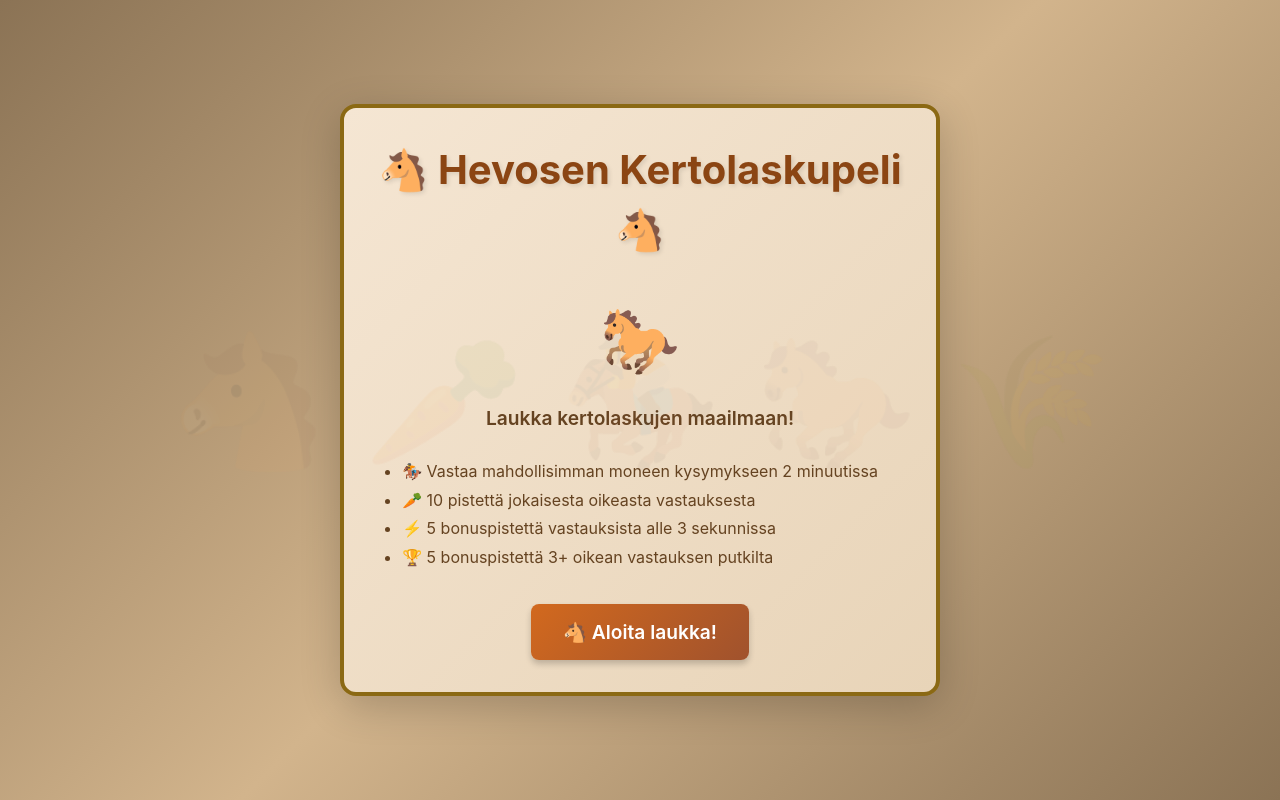
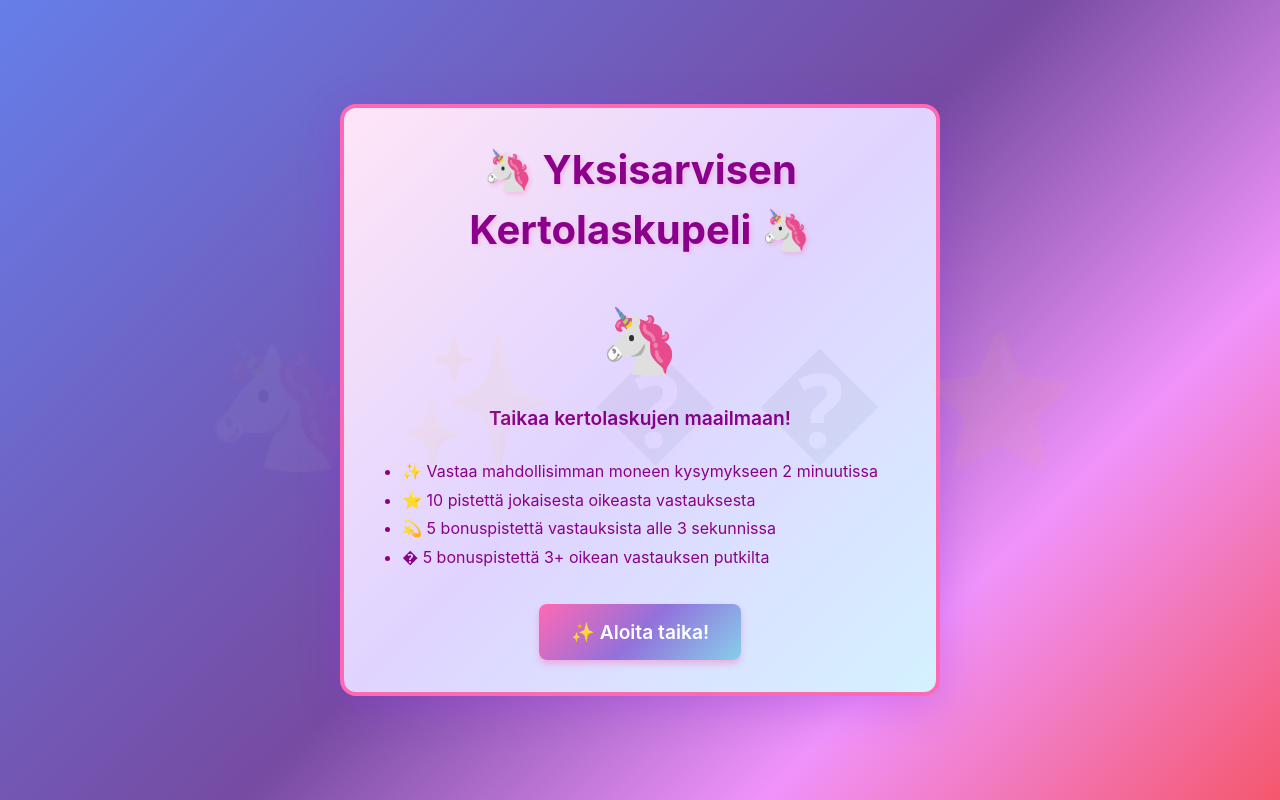
Before and after one commit to aseppala/kertolaskupeli, a Vue app: page / in a window 1280 px wide. Built offline with nearby package versions, Linux system fonts and the light colour scheme.

Commit message:
feat(theme): replace horse theme with unicorn theme

```diff
--- a/src/App.vue
+++ b/src/App.vue
@@ -29,12 +29,16 @@
 
 function playCorrectSound() {
   correctSound.currentTime = 0
-  correctSound.play().catch(() => {}) // Ignore errors if autoplay is blocked
+  correctSound.volume = 0.4
+  correctSound.src = 'https://assets.mixkit.co/active_storage/sfx/1435/1435-preview.mp3' // Magical sparkle
+  correctSound.play().catch(() => {})
 }
 
 function playIncorrectSound() {
   incorrectSound.currentTime = 0
-  incorrectSound.play().catch(() => {}) // Ignore errors if autoplay is blocked
+  incorrectSound.volume = 0.4
+  incorrectSound.src = 'https://assets.mixkit.co/active_storage/sfx/2577/2577-preview.mp3' // Wrong buzzer
+  incorrectSound.play().catch(() => {})
 }
 
 const correctAnswer = computed(() => num1.value * num2.value)
@@ -105,11 +109,11 @@
     // Streak bonus
     if (currentStreak.value >= STREAK_THRESHOLD) {
       points += STREAK_BONUS
-      feedback.value = `🐴 Oikein! +${points} p (Putki: ${currentStreak.value}) 🏇`
+      feedback.value = `🦄 Oikein! +${points} p (Putki: ${currentStreak.value}) ✨`
     } else if (responseTime < SPEED_BONUS_THRESHOLD) {
-      feedback.value = `🐴 Oikein! +${points} p (Nopea kuin hevonen!) 🏇`
+      feedback.value = `🦄 Oikein! +${points} p (Salamannopea!) 💫`
     } else {
-      feedback.value = `🐴 Oikein! +${points} p`
+      feedback.value = `🦄 Oikein! +${points} p ⭐`
     }
 
     score.value += points
@@ -117,7 +121,7 @@
   } else {
     currentStreak.value = 0
     playIncorrectSound()
-    feedback.value = `🐴 Väärin! Oikea vastaus oli ${correctAnswer.value}`
+    feedback.value = `🦄 Väärin! Oikea vastaus oli ${correctAnswer.value} 💔`
   }
 
   setTimeout(() => {
@@ -145,18 +149,18 @@
 
 <template>
   <div class="game-container">
-    <h1>🐴 Hevosen Kertolaskupeli 🐴</h1>
+    <h1>🦄 Yksisarvisen Kertolaskupeli 🦄</h1>
 
     <div v-if="gameState === 'idle'" class="start-screen">
-      <div class="horse-emoji">🐎</div>
-      <p>Laukka kertolaskujen maailmaan!</p>
+      <div class="horse-emoji">🦄</div>
+      <p>Taikaa kertolaskujen maailmaan!</p>
       <ul>
-        <li>🏇 Vastaa mahdollisimman moneen kysymykseen 2 minuutissa</li>
-        <li>🥕 {{ BASE_POINTS }} pistettä jokaisesta oikeasta vastauksesta</li>
-        <li>⚡ {{ SPEED_BONUS_POINTS }} bonuspistettä vastauksista alle {{ SPEED_BONUS_THRESHOLD }} sekunnissa</li>
-        <li>🏆 {{ STREAK_BONUS }} bonuspistettä {{ STREAK_THRESHOLD }}+ oikean vastauksen putkilta</li>
+        <li>✨ Vastaa mahdollisimman moneen kysymykseen 2 minuutissa</li>
+        <li>⭐ {{ BASE_POINTS }} pistettä jokaisesta oikeasta vastauksesta</li>
+        <li>💫 {{ SPEED_BONUS_POINTS }} bonuspistettä vastauksista alle {{ SPEED_BONUS_THRESHOLD }} sekunnissa</li>
+        <li>� {{ STREAK_BONUS }} bonuspistettä {{ STREAK_THRESHOLD }}+ oikean vastauksen putkilta</li>
       </ul>
-      <button @click="startGame" class="btn-primary">🐴 Aloita laukka!</button>
+      <button @click="startGame" class="btn-primary">✨ Aloita taika!</button>
     </div>
 
     <div v-if="gameState === 'playing'" class="game-screen">
@@ -166,15 +170,15 @@
           <span class="stat-value">{{ formattedTime }}</span>
         </div>
         <div class="stat">
-          <span class="stat-label">🥕 Pisteet:</span>
+          <span class="stat-label">⭐ Pisteet:</span>
           <span class="stat-value">{{ score }}</span>
         </div>
         <div class="stat">
-          <span class="stat-label">✅ Oikein:</span>
+          <span class="stat-label">✨ Oikein:</span>
           <span class="stat-value">{{ correctAnswers }}</span>
         </div>
         <div class="stat">
-          <span class="stat-label">🏆 Putki:</span>
+          <span class="stat-label">� Putki:</span>
           <span class="stat-value" :class="{ 'streak-active': currentStreak >= STREAK_THRESHOLD }">
             {{ currentStreak }}
           </span>
@@ -203,21 +207,21 @@
         </button>
       </div>
 
-      <div v-if="feedback" class="feedback" :class="{ 'correct': feedback.includes('🐴') && feedback.includes('Oikein'), 'incorrect': feedback.includes('🐴') && feedback.includes('Väärin') }">
+      <div v-if="feedback" class="feedback" :class="{ 'correct': feedback.includes('🦄') && feedback.includes('Oikein'), 'incorrect': feedback.includes('🦄') && feedback.includes('Väärin') }">
         {{ feedback }}
       </div>
     </div>
 
     <div v-if="gameState === 'finished'" class="finish-screen">
-      <div class="horse-emoji">🏇</div>
-      <h2>Maali saavutettu! 🎉</h2>
+      <div class="horse-emoji">🦄</div>
+      <h2>Taika onnistui! �</h2>
       <div class="final-stats">
         <div class="final-stat">
-          <span class="final-stat-label">🥕 Lopulliset pisteet:</span>
+          <span class="final-stat-label">⭐ Lopulliset pisteet:</span>
           <span class="final-stat-value">{{ score }}</span>
         </div>
         <div class="final-stat">
-          <span class="final-stat-label">✅ Oikeat vastaukset:</span>
+          <span class="final-stat-label">✨ Oikeat vastaukset:</span>
           <span class="final-stat-value">{{ correctAnswers }}</span>
         </div>
         <div class="final-stat">
@@ -225,7 +229,7 @@
           <span class="final-stat-value">{{ correctAnswers > 0 ? (score / correctAnswers).toFixed(1) : 0 }}</span>
         </div>
       </div>
-      <button @click="startGame" class="btn-primary">🐴 Laukka uudelleen!</button>
+      <button @click="startGame" class="btn-primary">✨ Taika uudelleen!</button>
     </div>
   </div>
 </template>
@@ -236,17 +240,17 @@
   margin: 0 auto;
   padding: 2rem;
   text-align: center;
-  background: linear-gradient(135deg, #f5e6d3 0%, #e8d4b8 100%);
+  background: linear-gradient(135deg, #FFE5F7 0%, #E0D4FF 50%, #D4F1FF 100%);
   border-radius: 16px;
-  box-shadow: 0 10px 40px rgba(0, 0, 0, 0.2);
-  border: 4px solid #8b6914;
+  box-shadow: 0 10px 40px rgba(138, 43, 226, 0.3);
+  border: 4px solid #FF69B4;
 }
 
 h1 {
   font-size: 2.5rem;
   margin-bottom: 2rem;
-  color: #8b4513;
-  text-shadow: 2px 2px 4px rgba(0, 0, 0, 0.1);
+  color: #8B008B;
+  text-shadow: 2px 2px 4px rgba(255, 105, 180, 0.3);
 }
 
 .horse-emoji {
@@ -257,10 +261,10 @@
 
 @keyframes bounce {
   0%, 100% {
-    transform: translateY(0);
+    transform: translateY(0) rotate(0deg);
   }
   50% {
-    transform: translateY(-10px);
+    transform: translateY(-10px) rotate(5deg);
   }
 }
 
@@ -271,7 +275,7 @@
 .start-screen p {
   font-size: 1.2rem;
   margin-bottom: 1.5rem;
-  color: #654321;
+  color: #8B008B;
   font-weight: 600;
 }
 
@@ -279,12 +283,12 @@
   text-align: left;
   display: inline-block;
   margin-bottom: 2rem;
-  color: #654321;
+  color: #8B008B;
   line-height: 1.8;
 }
 
 .btn-primary {
-  background: linear-gradient(135deg, #d2691e 0%, #a0522d 100%);
+  background: linear-gradient(135deg, #FF69B4 0%, #9370DB 50%, #87CEEB 100%);
   color: white;
   border: none;
   padding: 1rem 2rem;
@@ -292,14 +296,14 @@
   border-radius: 8px;
   cursor: pointer;
   transition: all 0.3s;
-  box-shadow: 0 4px 6px rgba(0, 0, 0, 0.2);
+  box-shadow: 0 4px 6px rgba(255, 105, 180, 0.4);
   font-weight: 600;
 }
 
 .btn-primary:hover:not(:disabled) {
-  background: linear-gradient(135deg, #a0522d 0%, #8b4513 100%);
+  background: linear-gradient(135deg, #9370DB 0%, #FF69B4 50%, #87CEEB 100%);
   transform: translateY(-2px);
-  box-shadow: 0 6px 8px rgba(0, 0, 0, 0.3);
+  box-shadow: 0 6px 8px rgba(255, 105, 180, 0.6);
 }
 
 .btn-primary:disabled {
@@ -314,10 +318,10 @@
   gap: 1rem;
   margin-bottom: 3rem;
   flex-wrap: wrap;
-  background-color: rgba(255, 255, 255, 0.7);
+  background: linear-gradient(135deg, rgba(255, 255, 255, 0.9) 0%, rgba(255, 182, 193, 0.3) 100%);
   padding: 1.5rem;
   border-radius: 12px;
-  border: 2px solid #d2691e;
+  border: 2px solid #FF69B4;
 }
 
 .stat {
@@ -328,7 +332,7 @@
 
 .stat-label {
   font-size: 0.9rem;
-  color: #654321;
+  color: #8B008B;
   text-transform: uppercase;
   letter-spacing: 1px;
   font-weight: 600;
@@ -337,13 +341,13 @@
 .stat-value {
   font-size: 1.8rem;
   font-weight: bold;
-  color: #8b4513;
+  color: #FF1493;
 }
 
 .streak-active {
-  color: #ff6b35 !important;
+  color: #FF69B4 !important;
   animation: pulse 0.5s infinite;
-  text-shadow: 0 0 10px rgba(255, 107, 53, 0.5);
+  text-shadow: 0 0 10px rgba(255, 105, 180, 0.8);
 }
 
 .question-area {
@@ -354,19 +358,19 @@
   font-size: 3rem;
   font-weight: bold;
   margin-bottom: 2rem;
-  color: #8b4513;
+  color: #8B008B;
   display: flex;
   justify-content: center;
   align-items: center;
   gap: 1rem;
-  background-color: rgba(255, 255, 255, 0.7);
+  background: linear-gradient(135deg, rgba(255, 255, 255, 0.9) 0%, rgba(224, 212, 255, 0.5) 100%);
   padding: 1.5rem;
   border-radius: 12px;
-  border: 2px solid #d2691e;
+  border: 2px solid #9370DB;
 }
 
 .operator, .equals {
-  color: #d2691e;
+  color: #FF69B4;
 }
 
 .answer-input {
@@ -374,17 +378,17 @@
   padding: 0.8rem;
   width: 150px;
   text-align: center;
-  border: 3px solid #d2691e;
+  border: 3px solid #FF69B4;
   border-radius: 8px;
   margin-right: 1rem;
   transition: border-color 0.3s;
-  background-color: rgba(255, 255, 255, 0.9);
+  background: linear-gradient(135deg, #FFFFFF 0%, #FFF0F5 100%);
 }
 
 .answer-input:focus {
   outline: none;
-  border-color: #8b4513;
-  box-shadow: 0 0 10px rgba(210, 105, 30, 0.3);
+  border-color: #9370DB;
+  box-shadow: 0 0 10px rgba(255, 105, 180, 0.5);
 }
 
 .answer-input:disabled {
@@ -402,41 +406,41 @@
 }
 
 .feedback.correct {
-  background: linear-gradient(135deg, #90EE90 0%, #98FB98 100%);
-  color: #1e8449;
+  background: linear-gradient(135deg, #E0BBE4 0%, #FFD1DC 100%);
+  color: #8B008B;
   font-weight: 600;
-  border-color: #228B22;
-  box-shadow: 0 4px 6px rgba(34, 139, 34, 0.3);
+  border-color: #9370DB;
+  box-shadow: 0 4px 6px rgba(147, 112, 219, 0.4);
 }
 
 .feedback.incorrect {
-  background: linear-gradient(135deg, #FFB6C1 0%, #FFC0CB 100%);
-  color: #c0392b;
+  background: linear-gradient(135deg, #FFB6D9 0%, #D4A5A5 100%);
+  color: #8B0040;
   font-weight: 600;
-  border-color: #8B0000;
-  box-shadow: 0 4px 6px rgba(139, 0, 0, 0.3);
+  border-color: #FF1493;
+  box-shadow: 0 4px 6px rgba(255, 20, 147, 0.3);
 }
 
 .finish-screen h2 {
   font-size: 2rem;
-  color: #8b4513;
+  color: #8B008B;
   margin-bottom: 2rem;
-  text-shadow: 2px 2px 4px rgba(0, 0, 0, 0.1);
+  text-shadow: 2px 2px 4px rgba(255, 105, 180, 0.3);
 }
 
 .final-stats {
   margin: 2rem 0;
   padding: 2rem;
-  background: linear-gradient(135deg, rgba(255, 255, 255, 0.9) 0%, rgba(255, 248, 240, 0.9) 100%);
+  background: linear-gradient(135deg, rgba(255, 255, 255, 0.9) 0%, rgba(255, 228, 225, 0.7) 100%);
   border-radius: 8px;
-  border: 3px solid #d2691e;
+  border: 3px solid #FF69B4;
 }
 
 .final-stat {
   display: flex;
   justify-content: space-between;
   padding: 1rem;
-  border-bottom: 2px solid #d2691e;
+  border-bottom: 2px solid #FFB6C1;
 }
 
 .final-stat:last-child {
@@ -445,14 +449,14 @@
 
 .final-stat-label {
   font-size: 1.1rem;
-  color: #654321;
+  color: #8B008B;
   font-weight: 500;
 }
 
 .final-stat-value {
   font-size: 1.5rem;
   font-weight: bold;
-  color: #8b4513;
+  color: #FF1493;
 }
 
 @keyframes fadeIn {
--- a/src/style.css
+++ b/src/style.css
@@ -25,12 +25,12 @@
   place-items: center;
   min-width: 320px;
   min-height: 100vh;
-  background: linear-gradient(135deg, #8B7355 0%, #D2B48C 50%, #8B7355 100%);
+  background: linear-gradient(135deg, #667eea 0%, #764ba2 50%, #F093FB 75%, #F5576C 100%);
   position: relative;
 }
 
 body::before {
-  content: '🐴 🥕 🏇 🐎 🌾';
+  content: '🦄 ✨ � � ⭐';
   position: fixed;
   top: 50%;
   left: 50%;
```
